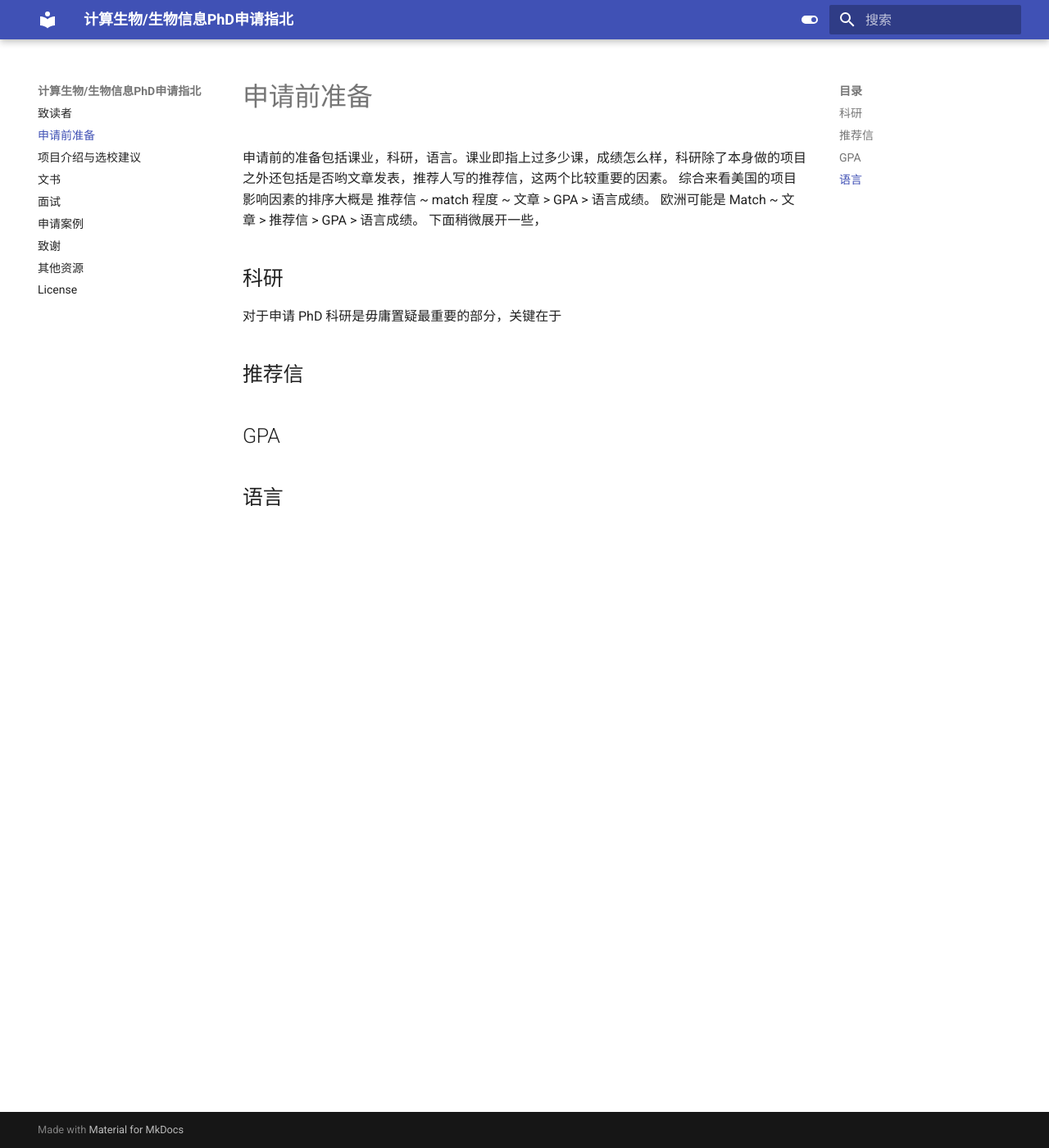
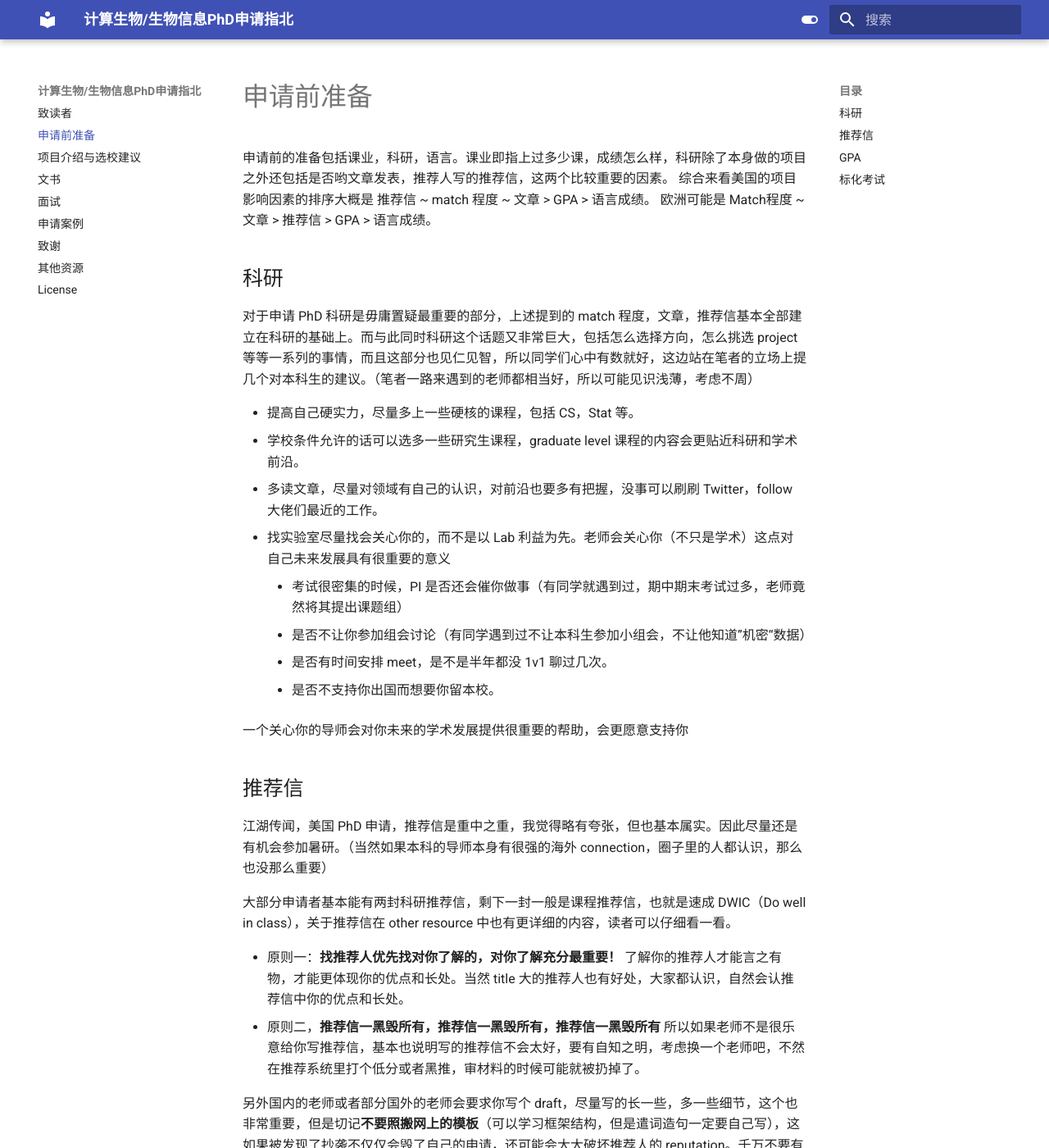
Before and after one commit to CompBio-PhD-cn/handbook, an MkDocs documentation site: the page built from docs/Preparation.md, in a window 1280 px wide and 1400 px high. Shown: the whole window at 82% size. Built offline with MkDocs 1.6.1 and Material for MkDocs 9.7.7, drawn with Linux system fonts in a browser that asks for light colours; some of the changed text lies outside the part shown.

Commit message:
add preparation

```diff
--- a/docs/Preparation.md
+++ b/docs/Preparation.md
@@ -1,14 +1,43 @@
 # 申请前准备
 
 申请前的准备包括课业，科研，语言。课业即指上过多少课，成绩怎么样，科研除了本身做的项目之外还包括是否哟文章发表，推荐人写的推荐信，这两个比较重要的因素。
-综合来看美国的项目影响因素的排序大概是 推荐信 ~ match 程度 ~ 文章 > GPA > 语言成绩。 欧洲可能是 Match ~ 文章 > 推荐信 > GPA > 语言成绩。
-下面稍微展开一些，
+综合来看美国的项目影响因素的排序大概是
+推荐信 ~ match 程度 ~ 文章 > GPA > 语言成绩。
+欧洲可能是 Match程度 ~ 文章 > 推荐信 > GPA > 语言成绩。
+
 
 ## 科研
-对于申请 PhD 科研是毋庸置疑最重要的部分，关键在于
+对于申请 PhD 科研是毋庸置疑最重要的部分，上述提到的 match 程度，文章，推荐信基本全部建立在科研的基础上。而与此同时科研这个话题又非常巨大，包括怎么选择方向，怎么挑选 project等等一系列的事情，而且这部分也见仁见智，所以同学们心中有数就好，这边站在笔者的立场上提几个对本科生的建议。（笔者一路来遇到的老师都相当好，所以可能见识浅薄，考虑不周）
+
+* 提高自己硬实力，尽量多上一些硬核的课程，包括 CS，Stat 等。
+* 学校条件允许的话可以选多一些研究生课程，graduate level 课程的内容会更贴近科研和学术前沿。
+* 多读文章，尽量对领域有自己的认识，对前沿也要多有把握，没事可以刷刷 Twitter，follow 大佬们最近的工作。
+* 找实验室尽量找会关心你的，而不是以 Lab 利益为先。老师会关心你（不只是学术）这点对自己未来发展具有很重要的意义
+    * 考试很密集的时候，PI 是否还会催你做事（有同学就遇到过，期中期末考试过多，老师竟然将其提出课题组）
+    * 是否不让你参加组会讨论（有同学遇到过不让本科生参加小组会，不让他知道”机密“数据）
+    * 是否有时间安排 meet，是不是半年都没 1v1 聊过几次。
+    * 是否不支持你出国而想要你留本校。
+
+一个关心你的导师会对你未来的学术发展提供很重要的帮助，会更愿意支持你
 
 ## 推荐信
+江湖传闻，美国 PhD 申请，推荐信是重中之重，我觉得略有夸张，但也基本属实。因此尽量还是有机会参加暑研。（当然如果本科的导师本身有很强的海外 connection，圈子里的人都认识，那么也没那么重要）
+
+大部分申请者基本能有两封科研推荐信，剩下一封一般是课程推荐信，也就是速成 DWIC（Do well in class），关于推荐信在 other resource 中也有更详细的内容，读者可以仔细看一看。
+
+* 原则一：**找推荐人优先找对你了解的，对你了解充分最重要！**
+  了解你的推荐人才能言之有物，才能更体现你的优点和长处。当然 title 大的推荐人也有好处，大家都认识，自然会认推荐信中你的优点和长处。
+* 原则二，**推荐信一黑毁所有，推荐信一黑毁所有，推荐信一黑毁所有**
+  所以如果老师不是很乐意给你写推荐信，基本也说明写的推荐信不会太好，要有自知之明，考虑换一个老师吧，不然在推荐系统里打个低分或者黑推，审材料的时候可能就被扔掉了。
+
+另外国内的老师或者部分国外的老师会要求你写个 draft，尽量写的长一些，多一些细节，这个也非常重要，但是切记**不要照搬网上的模板**（可以学习框架结构，但是遣词造句一定要自己写），这如果被发现了抄袭不仅仅会毁了自己的申请，还可能会大大破坏推荐人的 reputation。千万不要有侥幸心理
 
 ## GPA
+高 GPA 肯定是申请人的一大亮点，但是并不是说明必须要很高的 GPA。但是也尽量不要太低，过线即可（有人说是 80， 有人说是85，大家自己琢磨hh），过了 85 是肯定不会拖你后腿 or 被小秘直接丢掉的。
+笔者 GPA 不高，对于这个也没什么发言权，但是记住申请 Phd 最重要的是科研，而不是 GPA。高 GPA 弱科研肯定不如 弱 GPA 强科研 的。当然最好是什么都强hhh。
 
-## 语言
+## 标化考试
+标化 = 托福和GRE，但是最近几年来大部分项目不需要GRE了，所以只剩下一个托福。
+标化本身的作用对于 PhD 也非常有限，过线就好，100 就基本过了所有学校的线了。口语尽量过22 吧（虽然笔者没过，但似乎也没影响太多？不建议读者尝试）。
+
+但是值得说明的是口语表达能力本身还是非常重要的，面试或者 social 中意义很大，今年主要是线上所以没体会到口语不太行的尴尬之处，但是如果以后是 onsite，估计这一项会产生更多的影响。
```
